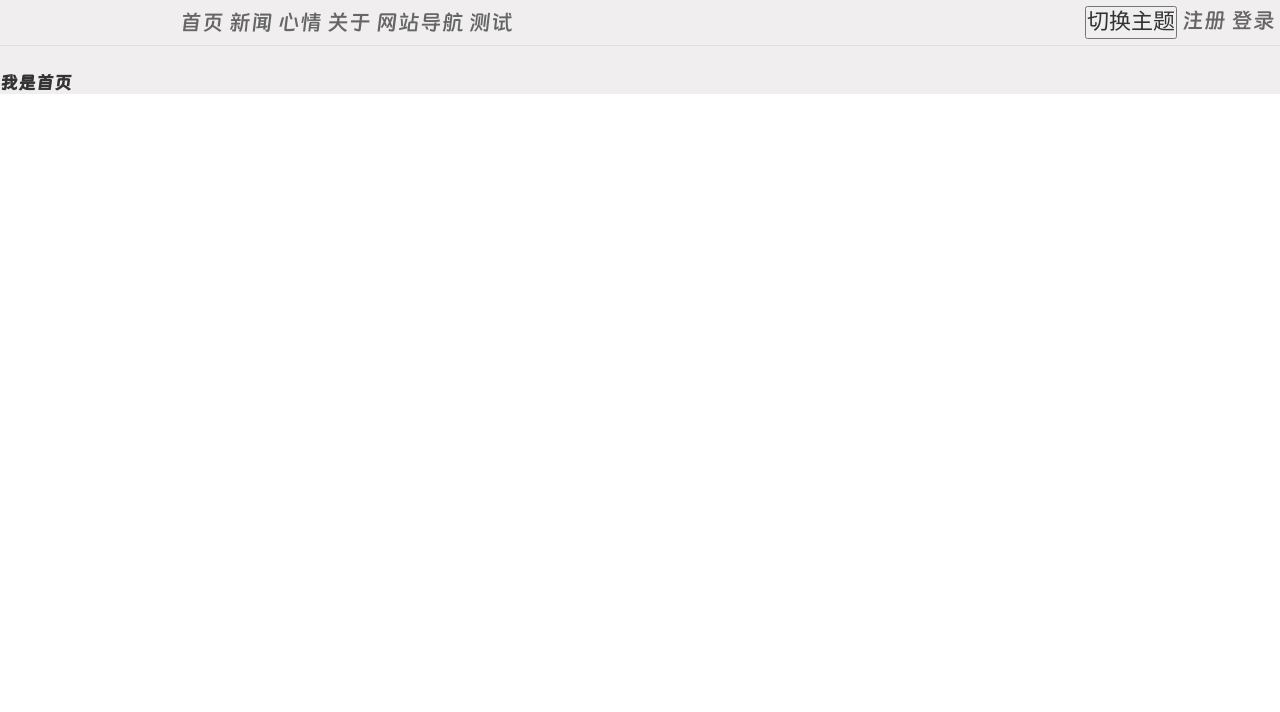
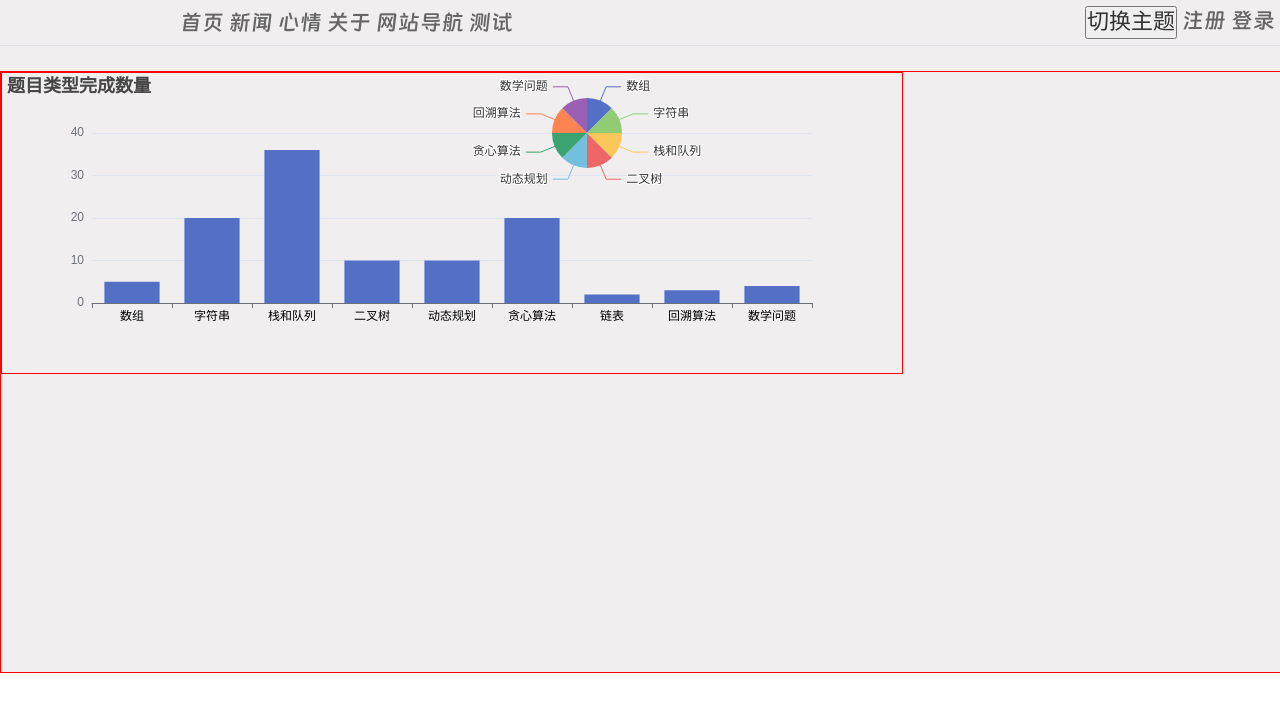
Before and after one commit to Duoyu66/myBlog, a Vue app: page /home in a window 1280 px wide. Shown: the top 712 px of the page. Built offline with nearby package versions, Linux system fonts and the light colour scheme.

Commit message:
首页柱状图功能添加

```diff
--- a/package.json
+++ b/package.json
@@ -10,6 +10,7 @@
   },
   "dependencies": {
     "axios": "^1.4.0",
+    "echarts": "^5.4.3",
     "element-plus": "^2.3.6",
     "pinia": "^2.1.3",
     "vue": "^3.2.47",
--- a/src/pages/home/index.vue
+++ b/src/pages/home/index.vue
@@ -1,16 +1,88 @@
 <script setup lang="ts">
 import {useRoute,useRouter} from 'vue-router'
+import * as echarts from 'echarts'
 import {onMounted} from "vue";
 const route = useRoute();
 const router = useRouter();
+const init = ()=>{
+  let myChart = echarts.init(document.getElementById('all'))
+  let option = {
+    title: {
+      text: '题目类型完成数量'
+    },
+    tooltip: {},
+    legend: {
+      data: ['AC数量']
+    },
+    xAxis: {
+      data: ['数组','字符串','栈和队列','二叉树','动态规划','贪心算法','链表','回溯算法','数学问题'],
+      axisLabel: { //设置x轴的字
+        show:true,
+        interval:0,//使x轴横坐标全部显示
+        textStyle: {//x轴字体样式
+          color: "rgba(0,0,0)",
+          margin: 15
+        }
+    }},
+    yAxis: {},
+    series: [
+      {
+        name: 'AC量',
+        type: 'bar',
+        data: [5, 20, 36, 10, 10, 20,2,3,4]
+      },
+      {
+        type:'pie',
+        center:['65%',60],
+        radius:35,
+        data:[
+          {name:'数组',value:48},
+          {name:'字符串',value:48},
+          {name:'栈和队列',value:48},
+          {name:'二叉树',value:48},
+          {name:'动态规划',value:48},
+          {name:'贪心算法',value:48},
+          {name:'回溯算法',value:48},
+          {name:'数学问题',value:48},
+
+        ]
+      }
+    ]
+  };
+  myChart.setOption(option)
+}
 onMounted(()=>{
-  console.log(route.meta)
+  // console.log(route.meta)
+  init()
 })
+
 </script>
 <template>
-<h1>我是首页</h1>
+<!--<h1>leetcode可视化大屏-->
+<!--</h1>-->
+  <div id="main">
+
+    <div id="all">
+
+    </div>
+  </div>
 </template>
 
-<style scoped>
-
+<style scoped lang="less">
+#main{
+  width: 100%;
+  height: 600px;
+  border: 1px solid red;
+}
+#all{
+  padding: 0;
+  margin: 0;
+  width: 900px;
+  height: 300px;
+  border: 1px solid red;
+  *{
+    width: 100%;
+    height: 100%;
+  }
+}
 </style>
```
